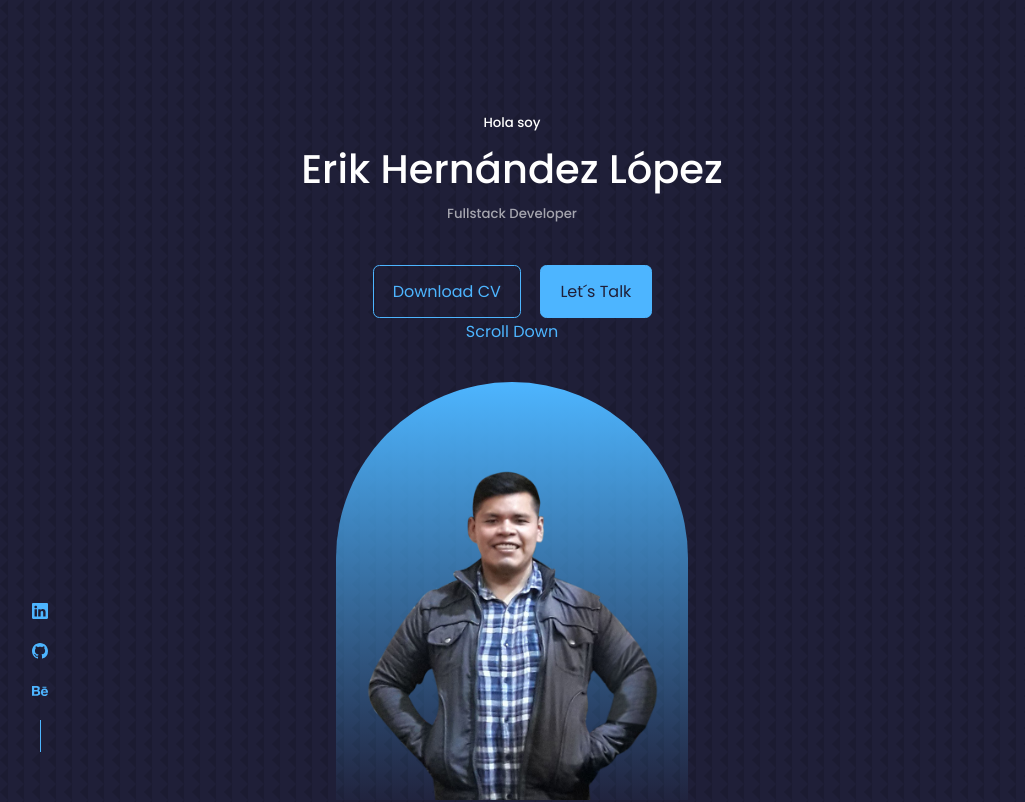
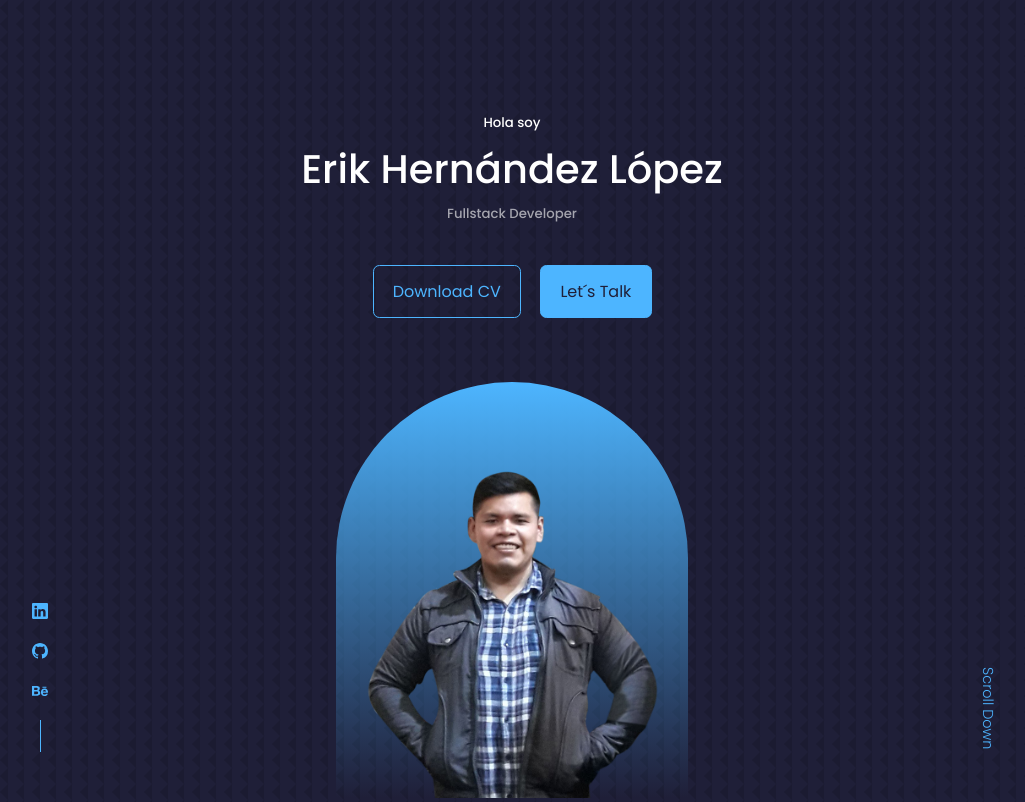
Before and after one commit to Erik161/React-Portafolio-Website, a React (Vite) app: page / in a window 1280 px wide. Shown: the top 802 px of the page, without its empty margins (128-1153 px from the left). Built offline with nearby package versions, Linux system fonts and the light colour scheme.

Commit message:
add Header Components

```diff
--- a/src/components/header/header.css
+++ b/src/components/header/header.css
@@ -42,7 +42,7 @@ header{
 .me{
     background: linear-gradient(var(--color-primary), transparent);
     width: 22rem;
-    height: 27rem;
+    height: 26rem;
     position: absolute;
     left: calc(50% - 11rem);
     margin-top: 4rem;
@@ -50,3 +50,14 @@ header{
     overflow: hidden;
     padding: 5rem 1.5rem 1.5rem 1.5rem;
 }
+
+/* ================SCROLL DOWN===================== */
+
+.scroll__down{
+    position: absolute;
+    right: -2.3rem;
+    bottom: 5rem;
+    transform:rotate(90deg);
+    font-weight: 300;
+    font-size: 0.9rem;
+}
```
